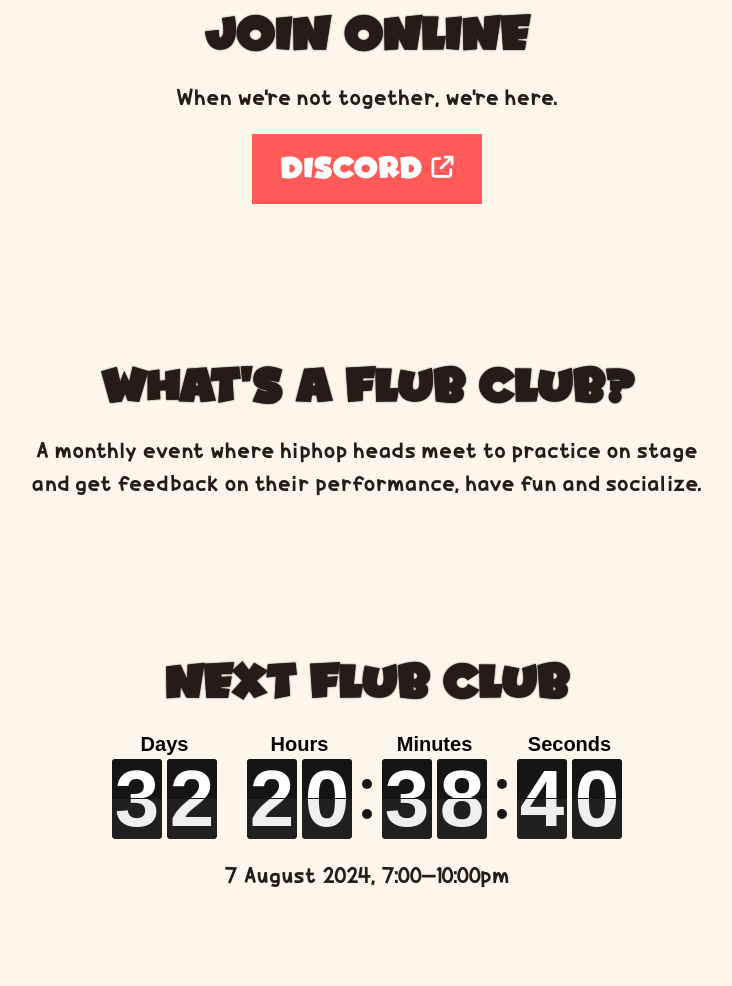
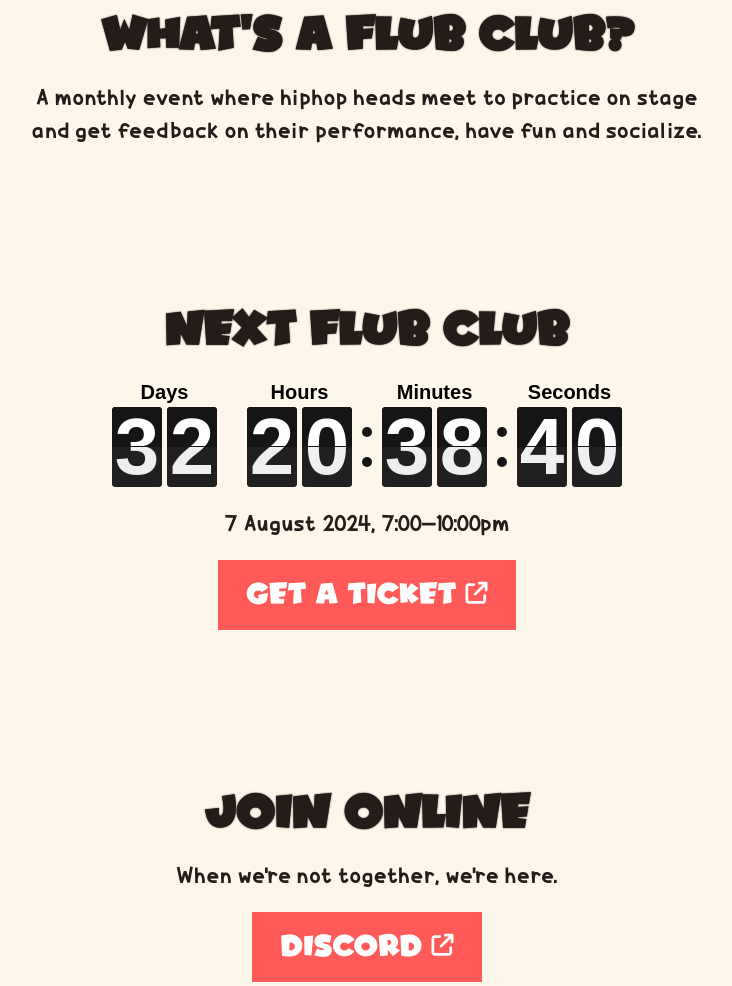
Before and after one commit to TheSwedishChef/flubclub, a website built with webpack: page index.html in a window 1280 px wide. Shown: the part 1080-2066 px from the top of the page, without its empty margins (273-1005 px from the left). Built offline with nearby package versions, Linux system fonts and the light colour scheme; no server answers.

Commit message:
reorder stuff

```diff
--- a/index.html
+++ b/index.html
@@ -53,12 +53,6 @@
       </div>
     </div>
 
-    <div id="discord" class="readable">
-      <h2 class="blur-black">Join Online</h2>
-      <p class="body-regular">When we're not together, we're&nbsp;here.</p>
-      <p><a class="button primary" href="https://discord.gg/fc8H6TcwfU">Discord <img src="icons/external-link.svg" alt="icon indicating this goes to an external link"></a></p>
-    </div>
-
     <div id="what-is-it" class="readable">
       <h2 class="blur-black">What's a Flub&nbsp;Club?</h2>
       <p class="body-regular">A monthly event where hiphop heads meet to practice on stage and get feedback on their performance, have fun and socialize.</p>
@@ -69,7 +63,13 @@
       <h2 class="blur-black">Next Flub&nbsp;Club</h2>
       <div id="flipdown" class="flipdown"></div>
       <p class="body-regular">7 August 2024, 7:00–10:00pm</p>
-      <p hidden><a class="button primary" href="#">Get a Ticket <img src="icons/external-link.svg" alt="icon indicating this goes to an external link"></a></p>
+      <p><a class="button primary" href="https://www.eventbrite.com/e/flub-club-august-2024-registration-930106512617?aff=oddtdtcreator" target="_blank">Get a Ticket <img src="icons/external-link.svg" alt="icon indicating this goes to an external link"></a></p>
+    </div>
+
+    <div id="discord" class="readable">
+      <h2 class="blur-black">Join Online</h2>
+      <p class="body-regular">When we're not together, we're&nbsp;here.</p>
+      <p><a class="button primary" href="https://discord.gg/fc8H6TcwfU">Discord <img src="icons/external-link.svg" alt="icon indicating this goes to an external link"></a></p>
     </div>
 
     <div id="email" class="readable">
```
